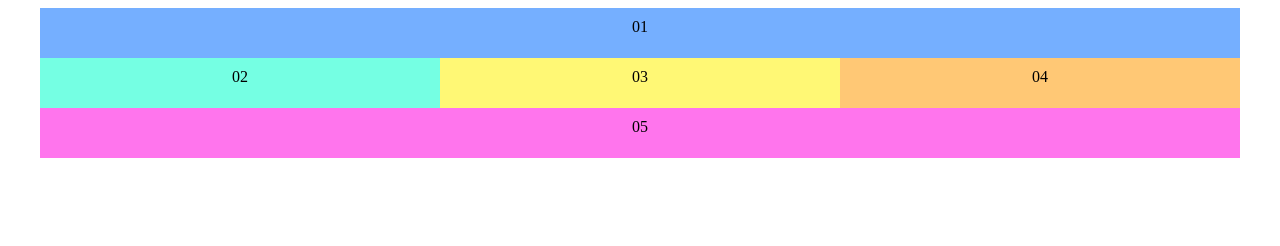
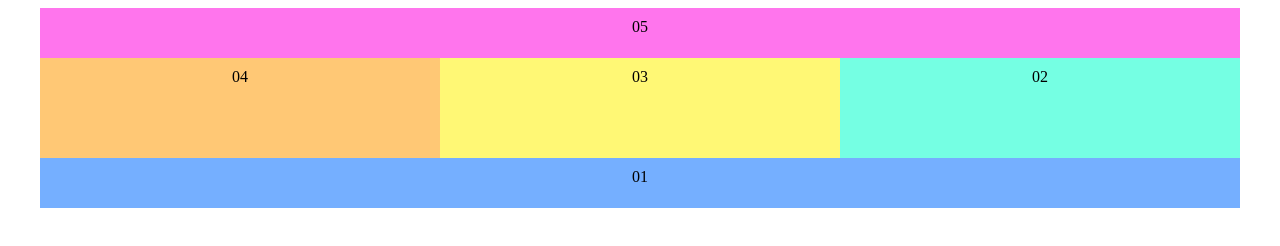
Before and after one commit to FanPio/week12_html, a plain HTML site: page index.html in a window 1280 px wide. Drawn offline with Linux system fonts and the light colour scheme.

Commit message:
add step04,step05

```diff
--- a/index.css
+++ b/index.css
@@ -83,53 +83,51 @@
 }
 /* step04 */
 @media screen and (min-width:801px) {
-    #div01{
-        width: 100%;
-        float: none;
-    }
     #div02{
-        width: calc(100%/3);
-        height: 50px;
-        float: left;
+        height: 100px;
     }
     #div03{
         width: calc(100%/3);
-        height: 50px;
-        float: left;
+        height: 100px;
     }
     #div04{
         width: calc(100%/3);
-        height: 50px;
-        float: left;
-    }
-    #div05{
-        width: 100%;
+        height: 100px;
     }
 }
 /* step05 */
+/* use absolute position */
 @media screen and (min-width:1001px) {
-    #div05{
-        width: 100%;
+    #maindiv{
+        position: relative;
+        height: 200px;
+    }
+    #div01{
+        position: absolute;
+        bottom: 0px;
     }
     #div02{
-        width: calc(100%/3);
-        height: 50px;
-        float: left;
+        position: absolute;
+        height: 100px;
+        top: 50px;
+        left: calc(100%/3*2);
     }
     #div03{
+        position: absolute;
         width: calc(100%/3);
-        height: 50px;
-        float: left;
+        height: 100px;
+        left: calc(100%/3);
+        top: 50px;
     }
     #div04{
+        position: absolute;
         width: calc(100%/3);
-        height: 50px;
-        float: left;
+        height: 100px;
+        top: 50px;
+        left: 0;
     }
-    #div01{
-        width: 100%;
-        float: none;
+    #div05{
+        position: absolute;
+        top: 0px;
     }
-
-
 }
```
